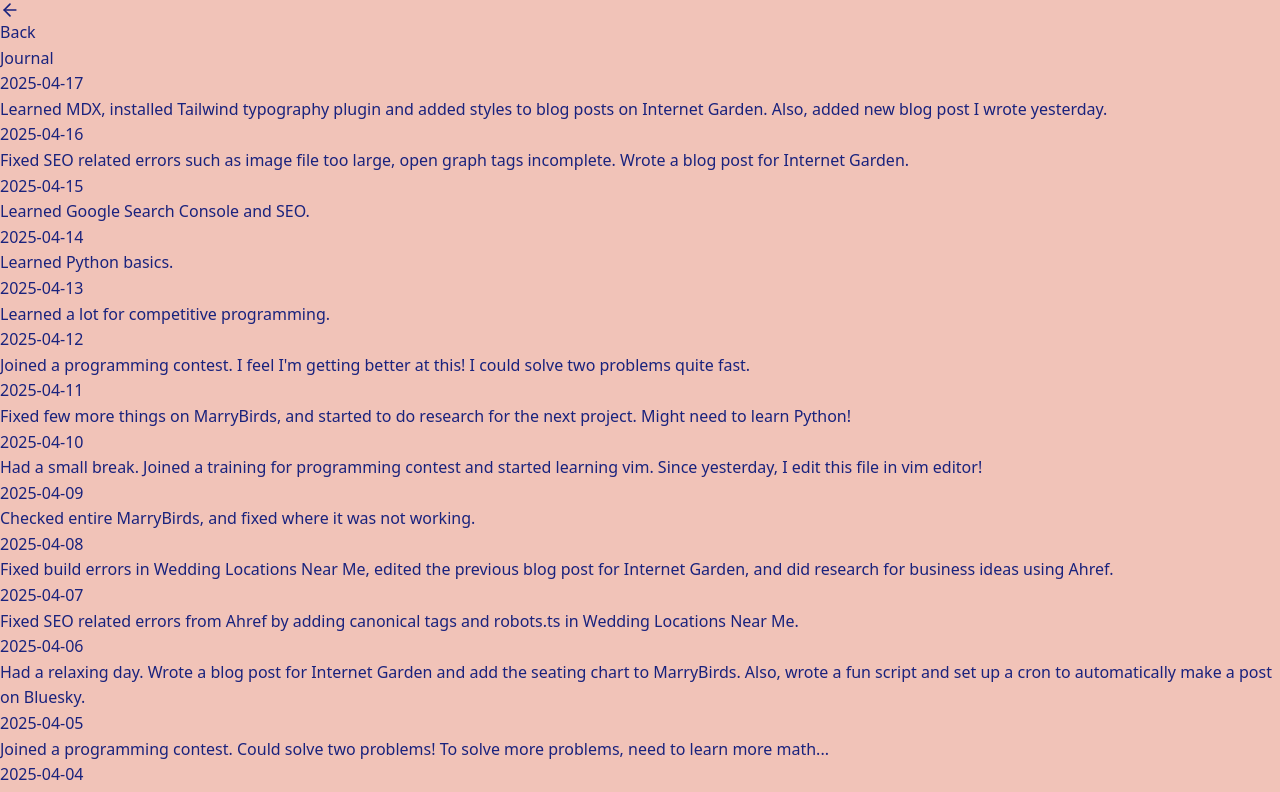
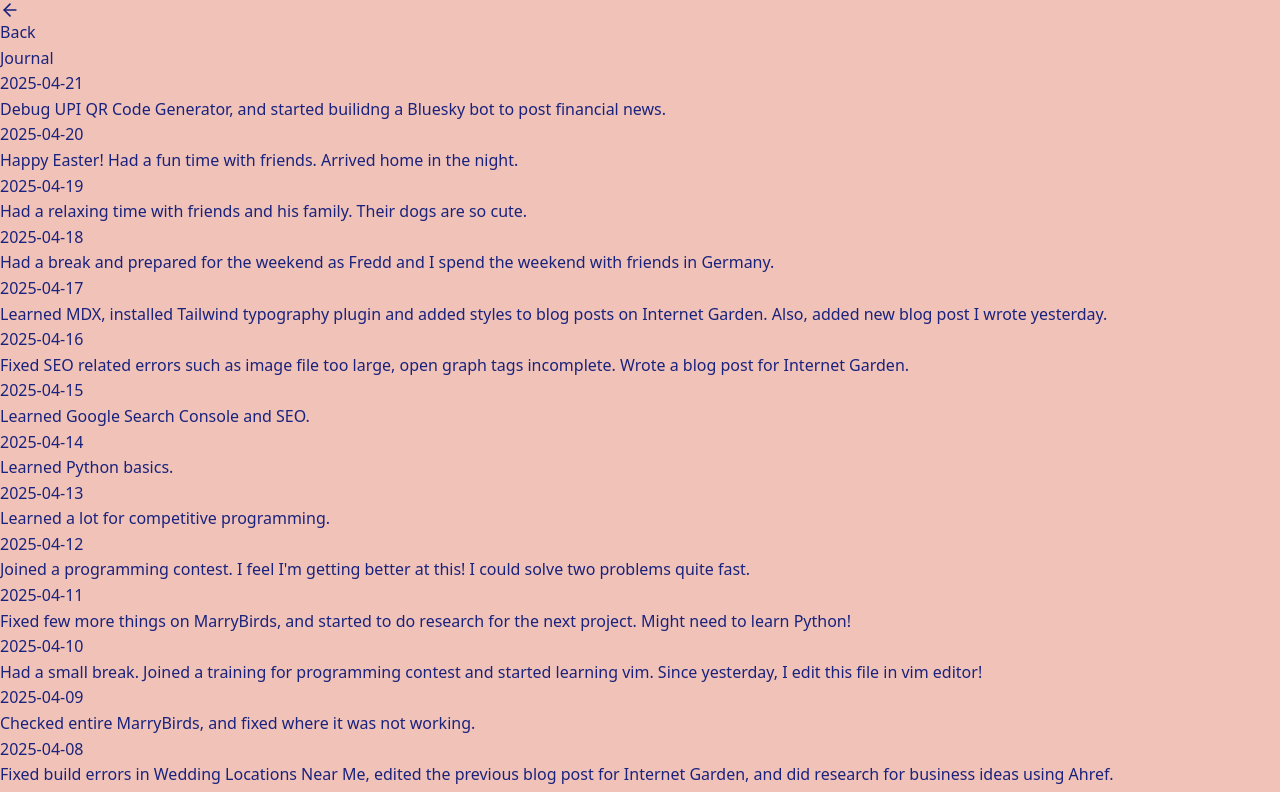
Before and after one commit to minamicode/minamicode.com, a Next.js app: page /journal in a window 1280 px wide. Shown: the top 792 px of the page. Built offline with nearby package versions, Linux system fonts and the light colour scheme.

Commit message:
add a journal entry

```diff
--- a/src/app/_components/JournalEntries.tsx
+++ b/src/app/_components/JournalEntries.tsx
@@ -6,6 +6,22 @@ type JournalEntry = {
 };
 
 const entries: JournalEntry[] = [
+  {
+    date: "2025-04-21",
+    text: "Debug UPI QR Code Generator, and started builidng a Bluesky bot to post financial news.",
+  },
+  {
+    date: "2025-04-20",
+    text: "Happy Easter! Had a fun time with friends. Arrived home in the night.",
+  },
+  {
+    date: "2025-04-19",
+    text: "Had a relaxing time with friends and his family. Their dogs are so cute.",
+  },
+  {
+    date: "2025-04-18",
+    text: "Had a break and prepared for the weekend as Fredd and I spend the weekend with friends in Germany.",
+  },
   {
     date: "2025-04-17",
     text: "Learned MDX, installed Tailwind typography plugin and added styles to blog posts on Internet Garden. Also, added new blog post I wrote yesterday.",
```
